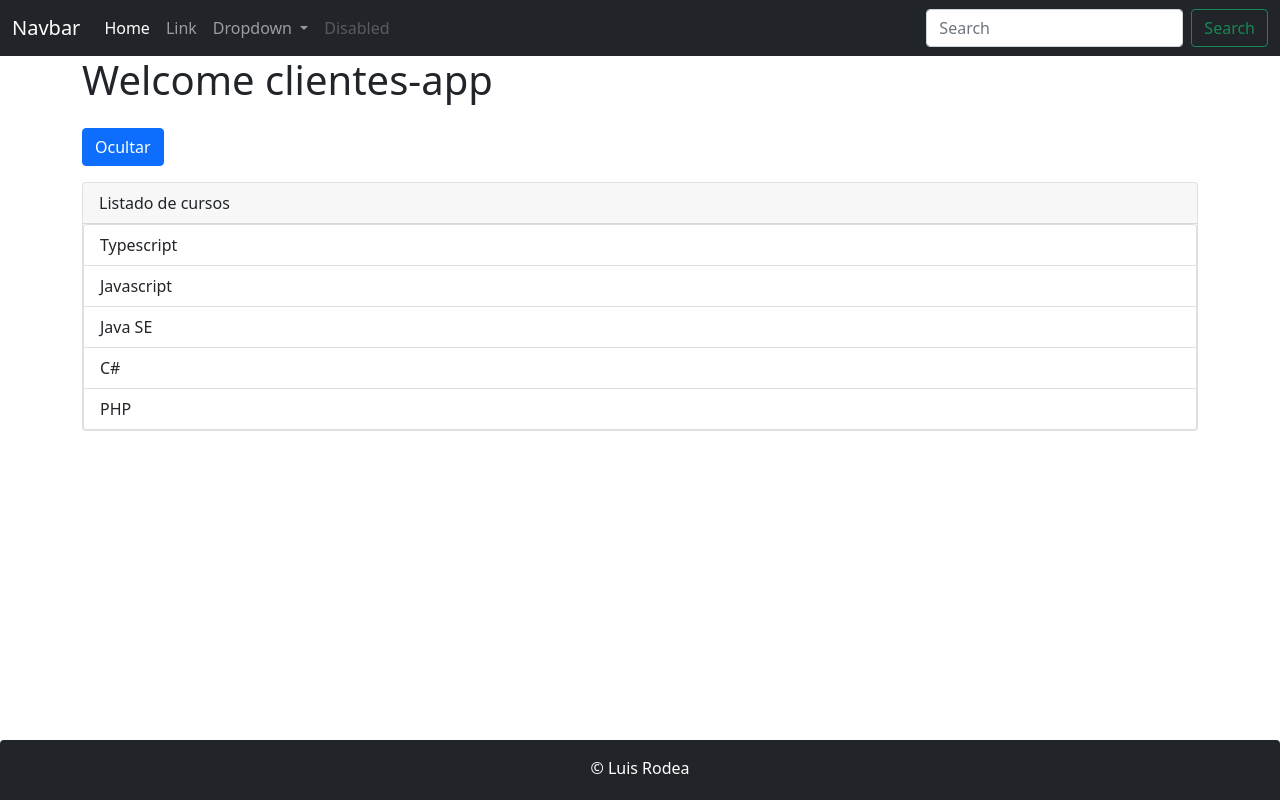
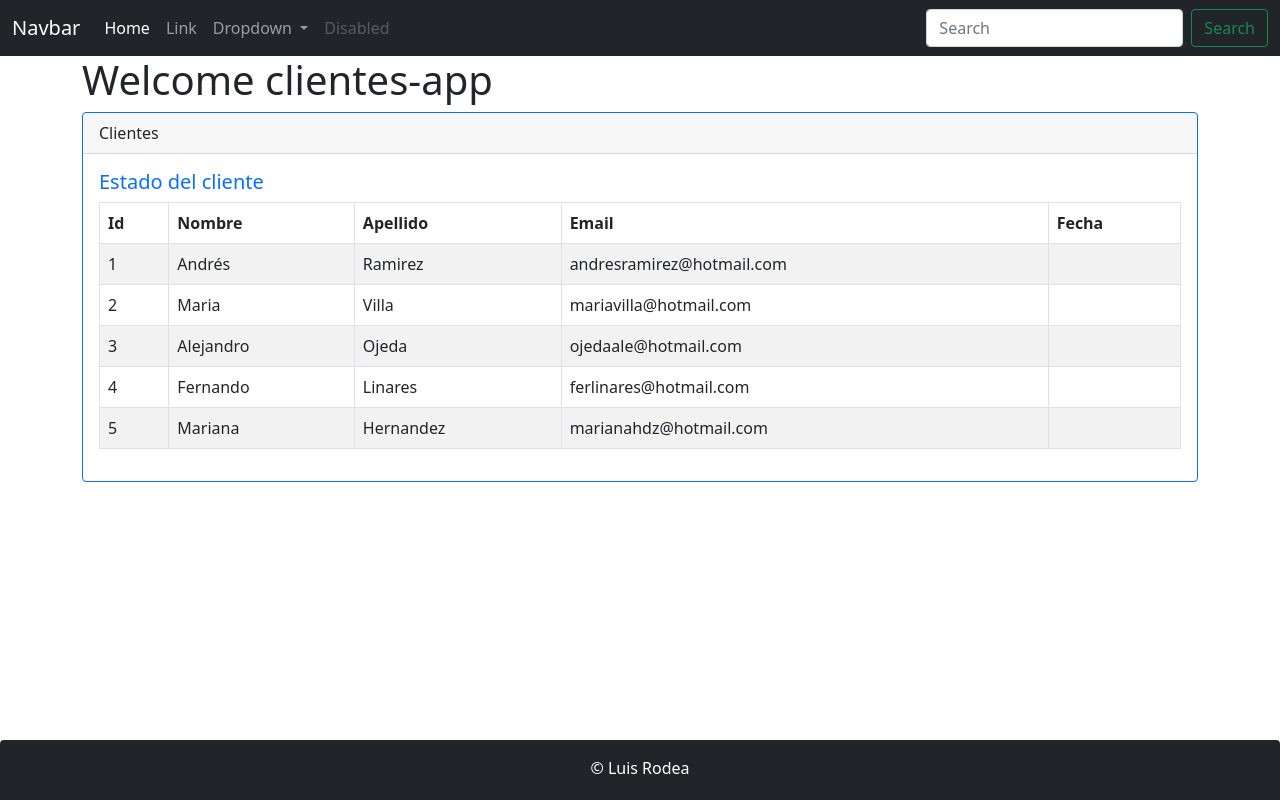
Before and after one commit to BetzyOjeda/angular, an Angular app: page / in a window 1280 px wide. Built offline with nearby package versions, Linux system fonts and the light colour scheme.

Commit message:
feature(*): List objects of type client

```diff
--- a/src/app/app.component.html
+++ b/src/app/app.component.html
@@ -3,6 +3,6 @@
   <h1>
     Welcome {{ title }}
   </h1>
-  <app-directiva></app-directiva>
+  <app-clientes></app-clientes>
 </div>
 <app-footer></app-footer>
--- a/src/app/app.module.ts
+++ b/src/app/app.module.ts
@@ -5,13 +5,15 @@
 import { HeaderComponent } from './header/header.component';
 import { FooterComponent } from "./footer/footer.component";
 import { DirectivaComponent } from './directiva/directiva.component';
+import { ClientesComponent } from './clientes/clientes.component';
 
 @NgModule({
   declarations: [
     AppComponent,
     HeaderComponent,
     FooterComponent,
-    DirectivaComponent
+    DirectivaComponent,
+    ClientesComponent
   ],
   imports: [
     BrowserModule
--- /dev/null
+++ b/src/app/clientes/cliente.ts
@@ -0,0 +1,7 @@
+export class Cliente {
+  id: number;
+  nombre: string;
+  apellido: string;
+  createAt: string;
+  email: string;
+}
--- /dev/null
+++ b/src/app/clientes/clientes.component.html
@@ -0,0 +1,26 @@
+<div class="card border-primary mb-3">
+  <div class="card-header">Clientes</div>
+  <div class="card-body text-primary">
+    <h5 class="card-title">Estado del cliente</h5>
+    <table class="table table-bordered table-striped">
+      <thead>
+        <tr>
+          <th>Id</th>
+          <th>Nombre</th>
+          <th>Apellido</th>
+          <th>Email</th>
+          <th>Fecha</th>
+        </tr>
+      </thead>
+      <tbody>
+        <tr *ngFor="let cliente of clientes">
+          <td> {{ cliente.id }} </td>
+          <td> {{ cliente.nombre }} </td>
+          <td> {{ cliente.apellido }} </td>
+          <td> {{ cliente.email }} </td>
+          <td> {{ cliente.fecha }} </td>
+        </tr>
+      </tbody>
+    </table>
+  </div>
+</div>
--- /dev/null
+++ b/src/app/clientes/clientes.component.ts
@@ -0,0 +1,23 @@
+import { Component, OnInit } from '@angular/core';
+import { Cliente } from './cliente'
+
+@Component({
+  selector: 'app-clientes',
+  templateUrl: './clientes.component.html'
+})
+export class ClientesComponent implements OnInit {
+
+  clientes: Cliente[] = [
+    {id: 1, nombre: 'Andrés', apellido: 'Ramirez', email: 'andresramirez@hotmail.com', createAt: '2020-05-12'},
+    {id: 2, nombre: 'Maria', apellido: 'Villa', email: 'mariavilla@hotmail.com', createAt: '2019-01-02'},
+    {id: 3, nombre: 'Alejandro', apellido: 'Ojeda', email: 'ojedaale@hotmail.com', createAt: '2008-05-10'},
+    {id: 4, nombre: 'Fernando', apellido: 'Linares', email: 'ferlinares@hotmail.com', createAt: '2020-12-12'},
+    {id: 5, nombre: 'Mariana', apellido: 'Hernandez', email: 'marianahdz@hotmail.com', createAt: '2010-03-12'}
+  ];
+
+  constructor() { }
+
+  ngOnInit(): void {
+  }
+
+}
```
